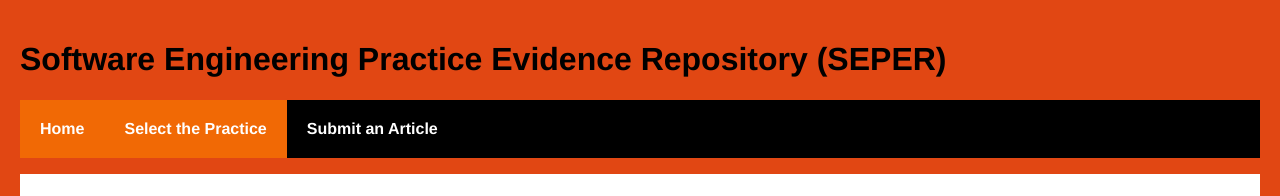
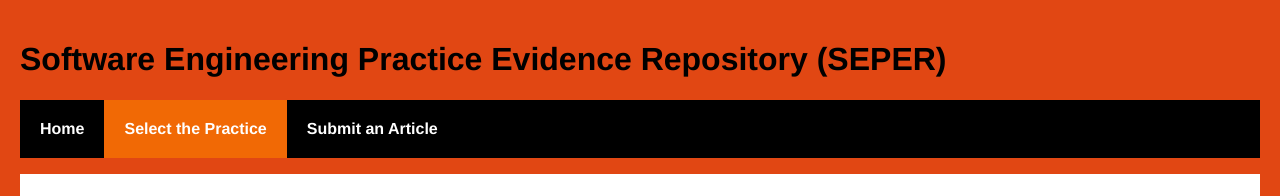
Before and after one commit to Mike-Jeong/CISE_Group4_SEPER, a React (Create React App) app in the folder frontend/: page /SEPractice in a window 1280 px wide. Shown: the top 196 px of the page. Built offline with nearby package versions, Linux system fonts and the light colour scheme; no server answers.

Commit message:
small UI fix

```diff
--- a/frontend/src/App.js
+++ b/frontend/src/App.js
@@ -51,7 +51,7 @@
         <div>
           <h1>Software Engineering Practice Evidence Repository (SEPER)</h1>
             <ul className="header">
-              <li><NavLink to = "/" >Home</NavLink></li>
+              <li><NavLink exact to = "/" >Home</NavLink></li>
               <li><NavLink to = "/SEPractice" >Select the Practice</NavLink></li>
               <li><NavLink to = "/SubmitArticle" >Submit an Article</NavLink></li>
             </ul>
```
